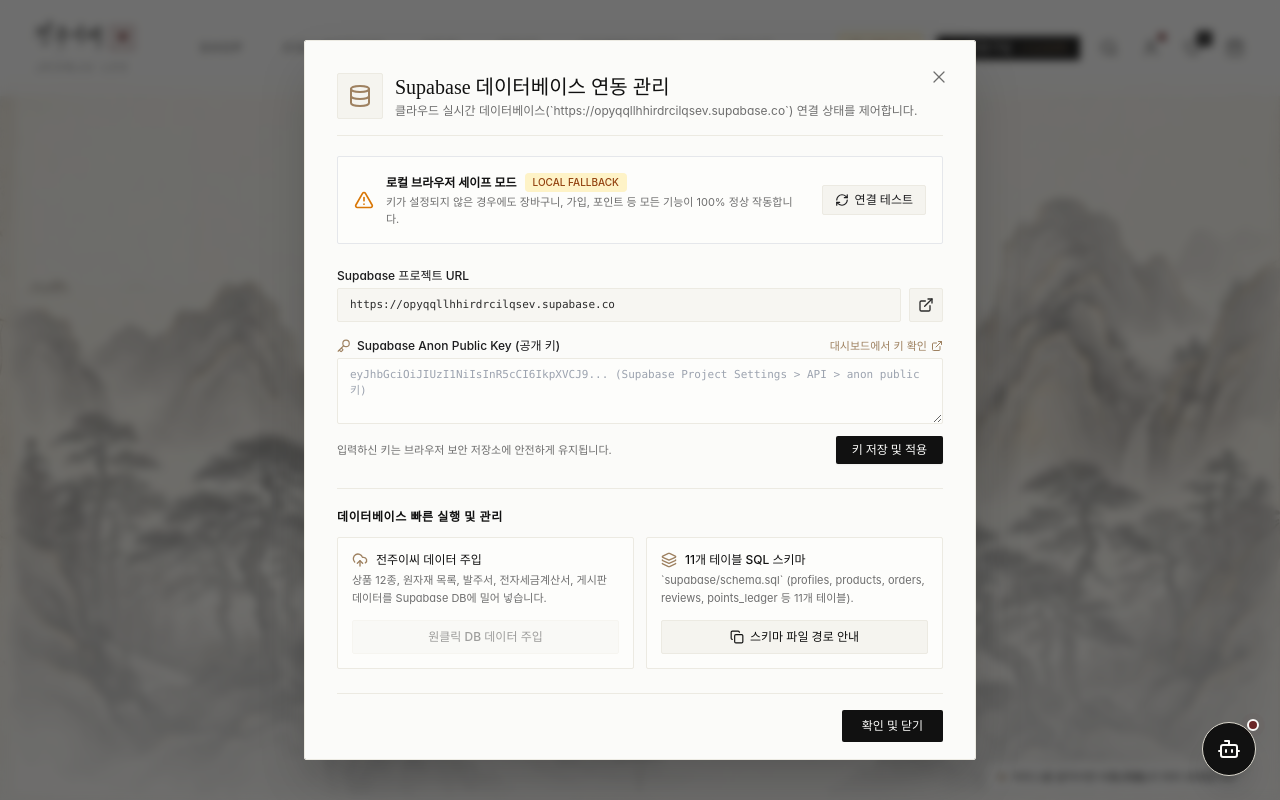
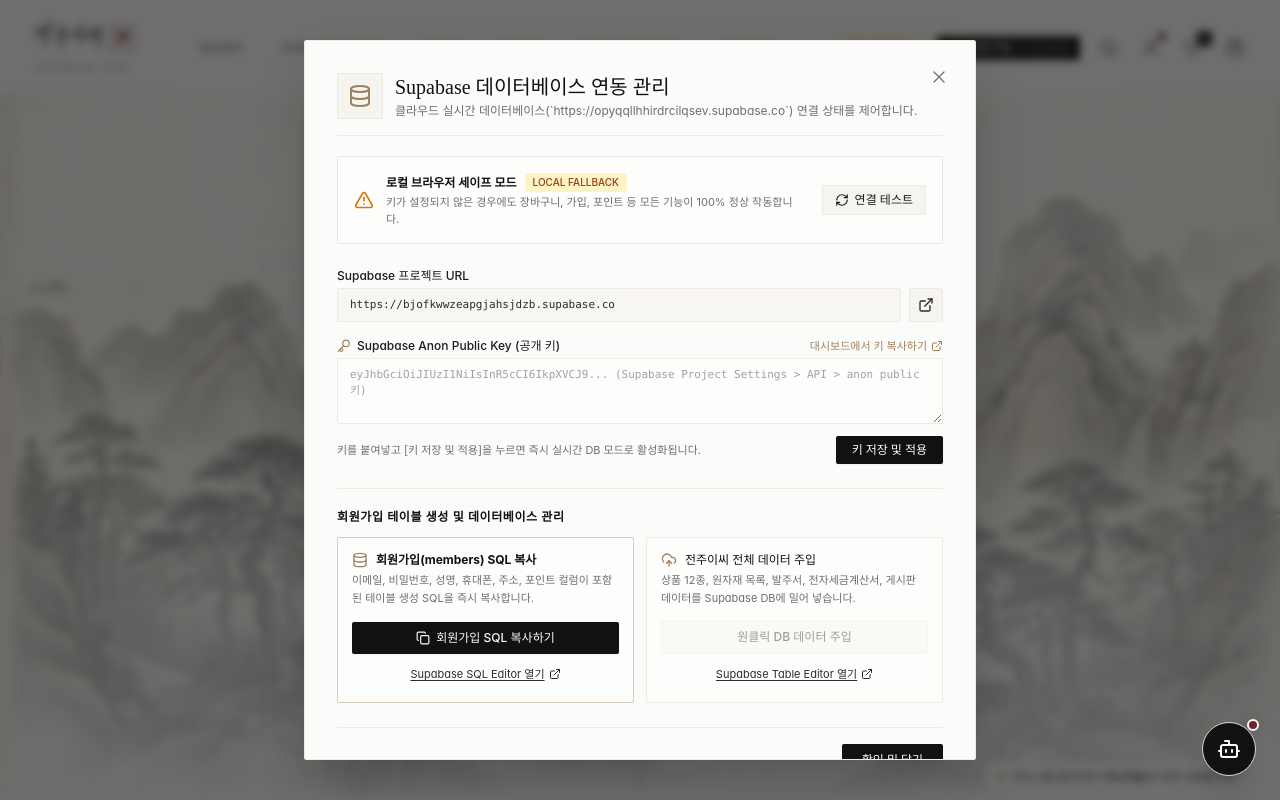
Before and after one commit to jongung21-sudo/jeonjushopping, a React (Vite) app: page / in a window 1280 px wide. Both pictures are taken after a click on the button "로컬 모드". Shown: the top 800 px of the page. Built offline with nearby package versions, Linux system fonts and the light colour scheme; a web font is replaced by a local one.

Commit message:
feat: configure new Supabase project bjofkwwzeapgjahsjdzb, save email and password to members table, and provide SQL creation script

```diff
--- a/src/components/common/SupabaseDbModal.tsx
+++ b/src/components/common/SupabaseDbModal.tsx
@@ -204,12 +204,12 @@
                 <span>Supabase Anon Public Key (공개 키)</span>
               </label>
               <a
-                href="https://supabase.com/dashboard/project/opyqqllhhirdrcilqsev/settings/api"
+                href="https://supabase.com/dashboard/project/bjofkwwzeapgjahsjdzb/settings/api"
                 target="_blank"
                 rel="noreferrer"
-                className="text-[11px] text-bronze hover:underline inline-flex items-center gap-1"
+                className="text-[11px] text-bronze hover:underline inline-flex items-center gap-1 font-medium"
               >
-                <span>대시보드에서 키 확인</span>
+                <span>대시보드에서 키 복사하기</span>
                 <ExternalLink className="w-3 h-3" />
               </a>
             </div>
@@ -222,7 +222,7 @@
             />
             <div className="flex items-center justify-between mt-2">
               <span className="text-[11px] text-ink-500">
-                입력하신 키는 브라우저 보안 저장소에 안전하게 유지됩니다.
+                키를 붙여넣고 [키 저장 및 적용]을 누르면 즉시 실시간 DB 모드로 활성화됩니다.
               </span>
               <button
                 type="button"
@@ -238,20 +238,73 @@
         {/* Database Quick Actions */}
         <div className="mt-6 pt-5 border-t border-paper-300">
           <h3 className="text-xs font-semibold text-ink-900 uppercase tracking-wider mb-3">
-            데이터베이스 빠른 실행 및 관리
+            회원가입 테이블 생성 및 데이터베이스 관리
           </h3>
           <div className="grid grid-cols-1 sm:grid-cols-2 gap-3">
+            {/* Copy Members Table SQL */}
+            <div className="p-3.5 bg-paper-50 border border-bronze/40 rounded-sm flex flex-col justify-between">
+              <div>
+                <div className="flex items-center gap-2 font-medium text-ink-900 text-xs mb-1">
+                  <Database className="w-4 h-4 text-bronze" />
+                  <span className="font-bold">회원가입(members) SQL 복사</span>
+                </div>
+                <p className="text-[11px] text-ink-500 leading-relaxed mb-3">
+                  이메일, 비밀번호, 성명, 휴대폰, 주소, 포인트 컬럼이 포함된 테이블 생성 SQL을 즉시 복사합니다.
+                </p>
+              </div>
+              <div className="space-y-1.5">
+                <button
+                  onClick={() => {
+                    const sql = `-- 전주이씨(JEONJU LEE) 회원가입 테이블 생성 SQL
+CREATE TABLE IF NOT EXISTS public.members (
+    id TEXT PRIMARY KEY,
+    email TEXT NOT NULL UNIQUE,
+    password TEXT NOT NULL,
+    name TEXT NOT NULL,
+    phone TEXT DEFAULT '',
+    postal_code TEXT DEFAULT '',
+    address TEXT DEFAULT '',
+    detail_address TEXT DEFAULT '',
+    points INTEGER NOT NULL DEFAULT 5000,
+    membership_grade TEXT NOT NULL DEFAULT '전주이씨 가문회원',
+    role TEXT NOT NULL DEFAULT 'customer',
+    created_at TIMESTAMPTZ NOT NULL DEFAULT now(),
+    updated_at TIMESTAMPTZ NOT NULL DEFAULT now()
+);
+
+ALTER TABLE public.members DISABLE ROW LEVEL SECURITY;`;
+                    navigator.clipboard.writeText(sql);
+                    showToast('회원가입(members) SQL이 복사되었습니다! Supabase SQL Editor에 붙여넣고 Run을 누르세요.');
+                  }}
+                  className="w-full py-2 bg-ink-900 hover:bg-lacquer text-paper-100 text-xs font-medium rounded-sm transition-colors flex items-center justify-center gap-1.5 shadow-sm"
+                >
+                  <Copy className="w-3.5 h-3.5" />
+                  <span>회원가입 SQL 복사하기</span>
+                </button>
+                <a
+                  href="https://supabase.com/dashboard/project/bjofkwwzeapgjahsjdzb/sql/new"
+                  target="_blank"
+                  rel="noreferrer"
+                  className="w-full py-1.5 text-center text-ink-700 hover:text-ink-900 text-[11px] flex items-center justify-center gap-1 underline underline-offset-2"
+                >
+                  <span>Supabase SQL Editor 열기</span>
+                  <ExternalLink className="w-3 h-3" />
+                </a>
+              </div>
+            </div>
+
             {/* Sync Seed Data */}
             <div className="p-3.5 bg-paper-50 border border-paper-300 rounded-sm flex flex-col justify-between">
               <div>
                 <div className="flex items-center gap-2 font-medium text-ink-900 text-xs mb-1">
                   <UploadCloud className="w-4 h-4 text-bronze" />
-                  <span>전주이씨 데이터 주입</span>
+                  <span>전주이씨 전체 데이터 주입</span>
                 </div>
                 <p className="text-[11px] text-ink-500 leading-relaxed mb-3">
                   상품 12종, 원자재 목록, 발주서, 전자세금계산서, 게시판 데이터를 Supabase DB에 밀어 넣습니다.
                 </p>
               </div>
+              <div className="space-y-1.5">
                 <button
                   onClick={handleSyncData}
                   disabled={syncing || !configured}
@@ -259,26 +312,16 @@
                 >
                   {syncing ? '데이터 동기화 중...' : '원클릭 DB 데이터 주입'}
                 </button>
+                <a
+                  href="https://supabase.com/dashboard/project/bjofkwwzeapgjahsjdzb/editor"
+                  target="_blank"
+                  rel="noreferrer"
+                  className="w-full py-1.5 text-center text-ink-700 hover:text-ink-900 text-[11px] flex items-center justify-center gap-1 underline underline-offset-2"
+                >
+                  <span>Supabase Table Editor 열기</span>
+                  <ExternalLink className="w-3 h-3" />
+                </a>
               </div>
-
-            {/* Copy Schema */}
-            <div className="p-3.5 bg-paper-50 border border-paper-300 rounded-sm flex flex-col justify-between">
-              <div>
-                <div className="flex items-center gap-2 font-medium text-ink-900 text-xs mb-1">
-                  <Layers className="w-4 h-4 text-bronze" />
-                  <span>11개 테이블 SQL 스키마</span>
-                </div>
-                <p className="text-[11px] text-ink-500 leading-relaxed mb-3">
-                  `supabase/schema.sql` (profiles, products, orders, reviews, points_ledger 등 11개 테이블).
-                </p>
-              </div>
-              <button
-                onClick={handleCopySchemaNotice}
-                className="w-full py-2 bg-paper-200 hover:bg-paper-300 text-ink-900 text-xs font-medium rounded-sm border border-paper-300 transition-colors flex items-center justify-center gap-1.5"
-              >
-                <Copy className="w-3.5 h-3.5" />
-                <span>{isCopied ? '복사 완료!' : '스키마 파일 경로 안내'}</span>
-              </button>
             </div>
           </div>
         </div>
--- a/src/context/AuthContext.tsx
+++ b/src/context/AuthContext.tsx
@@ -362,8 +362,8 @@
     setAllUsers((prev) => [...prev, newUser]);
     setPointHistory((prev) => [newTx, ...prev]);
 
-    // Supabase 연동 시도
-    dbService.saveProfile(newUser);
+    // Supabase 연동 시도 (members 및 profiles 테이블에 이메일과 비밀번호 저장)
+    dbService.saveProfile(newUser, userData.password);
     dbService.recordPointTransaction(newTx);
 
     showToast(`가입을 축하드립니다! 웰컴 5,000P 및 10% 할인 쿠폰이 지급되었습니다.`);
--- a/src/lib/supabaseClient.ts
+++ b/src/lib/supabaseClient.ts
@@ -1,7 +1,7 @@
 import { createClient, SupabaseClient } from '@supabase/supabase-js';
 
 // 기본 환경변수
-const defaultUrl = 'https://opyqqllhhirdrcilqsev.supabase.co';
+const defaultUrl = 'https://bjofkwwzeapgjahsjdzb.supabase.co';
 const envUrl = import.meta.env.VITE_SUPABASE_URL;
 const envAnonKey = import.meta.env.VITE_SUPABASE_ANON_KEY;
 
--- a/src/services/dbService.ts
+++ b/src/services/dbService.ts
@@ -163,15 +163,19 @@
     }
   },
 
-  // 회원 프로필 저장/업데이트 (회원가입, 포인트, 등급)
-  async saveProfile(user: User): Promise<boolean> {
+  // 회원 프로필 저장/업데이트 (members 테이블 및 profiles 테이블에 이메일, 비밀번호 등 저장)
+  async saveProfile(user: User, password?: string): Promise<boolean> {
     if (!isSupabaseConfigured()) return false;
     try {
       const client = getSupabaseClient();
-      const { error } = await client.from('profiles').upsert([
+      const pwd = password || user.password || '';
+
+      // 1. members 테이블에 저장 (사용자가 요청한 회원가입 테이블)
+      await client.from('members').upsert([
         {
           id: user.id,
           email: user.email,
+          password: pwd,
           name: user.name,
           phone: user.phone || '',
           postal_code: user.postalCode || '',
@@ -183,7 +187,26 @@
           updated_at: new Date().toISOString(),
         },
       ]);
-      return !error;
+
+      // 2. profiles 테이블에도 동기화
+      await client.from('profiles').upsert([
+        {
+          id: user.id,
+          email: user.email,
+          password: pwd,
+          name: user.name,
+          phone: user.phone || '',
+          postal_code: user.postalCode || '',
+          address: user.address || '',
+          detail_address: user.detailAddress || '',
+          points: user.points ?? 5000,
+          membership_grade: user.membershipGrade || '전주이씨 가문회원',
+          role: user.role || 'customer',
+          updated_at: new Date().toISOString(),
+        },
+      ]);
+
+      return true;
     } catch (e) {
       console.warn('Supabase saveProfile fallback:', e);
       return false;
--- a/src/types/index.ts
+++ b/src/types/index.ts
@@ -130,6 +130,7 @@
   postalCode?: string;
   address?: string;
   detailAddress?: string;
+  password?: string;
   role: 'customer' | 'admin';
   membershipGrade: '전주이씨 가문회원' | '로열 블랙' | '헤리티지 프레스티지';
   points: number;
```
Also changed, not shown: 2 other files (tests, documents, lock files or other folders). Lines whose indentation alone changed are shown as unchanged.
